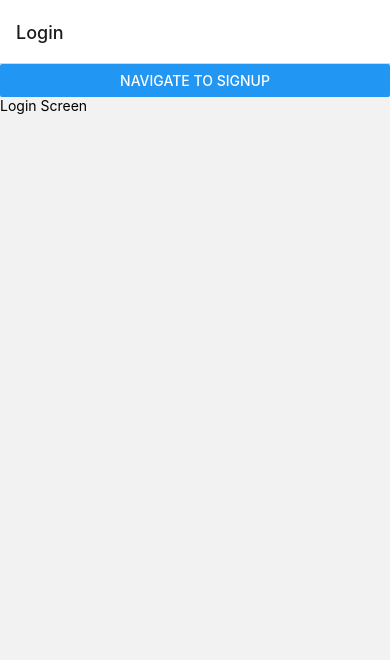
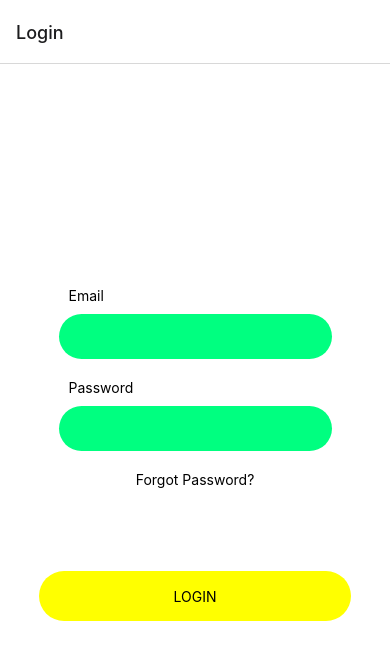
Before and after one commit to NishantSambyal/PracticsProject, a React Native app: screen /Login in a window 390 px wide. Shown: the top 660 px of the page. Built offline with nearby package versions, Linux system fonts and the light colour scheme.

Commit message:
Login & Dashboard file created

```diff
--- a/App.js
+++ b/App.js
@@ -4,6 +4,7 @@ import {NavigationContainer} from '@react-navigation/native';
 import {createNativeStackNavigator} from '@react-navigation/native-stack';
 import Login from './Login';
 import Signup from './Signup';
+import Dashboard from './Dashboard';
 
 const Stack = createNativeStackNavigator();
 
@@ -14,6 +15,7 @@ export default class App extends Component {
         <Stack.Navigator>
           <Stack.Screen name="Login" component={Login} />
           <Stack.Screen name="Signup" component={Signup} />
+          <Stack.Screen name="Dashboard" component={Dashboard}/>
         </Stack.Navigator>
       </NavigationContainer>
     );
--- /dev/null
+++ b/Dashboard.js
@@ -0,0 +1,94 @@
+
+import React from 'react';
+import{ StyleSheet,
+		Text,
+		View,
+		FlatList,
+	} from 'react-native';
+const DATA = [
+{
+	id:"1",
+	title:"Data Structures"
+},
+{
+	id:"2",
+	title:"STL"
+},
+{
+	id:"3",
+	title:"C++"
+},
+{
+	id:"4",
+	title:"Java"
+},
+{
+	id:"5",
+	title:"Python"
+},
+{
+	id:"6",
+	title:"CP"
+},
+{
+	id:"7",
+	title:"ReactJs"
+},
+{
+	id:"8",
+	title:"NodeJs"
+},
+{
+	id:"9",
+	title:"MongoDb"
+},
+{
+	id:"10",
+	title:"ExpressJs"
+},
+{
+	id:"11",
+	title:"PHP"
+},
+{
+	id:"12",
+	title:"MySql"
+},
+];
+
+const Item = ({title}) => {
+return(
+	<View style={styles.item}>
+	<Text>{title}</Text>
+	</View>
+);
+}
+
+export default function App() {
+
+
+const renderItem = ({item})=>(
+<Item title={item.title}/>
+);
+return (
+<View style={styles.container}>
+	<FlatList
+	data={DATA}
+	renderItem={renderItem}
+	keyExtractor={item => item.id}
+	/>
+</View>
+);
+}
+
+const styles = StyleSheet.create({
+container: {
+	marginTop:30,
+	padding:2,
+},
+item: {
+	padding: 20,
+	marginVertical: 8,
+	marginHorizontal: 16,
+},
+});
--- a/Login.js
+++ b/Login.js
@@ -1,16 +1,94 @@
-import {Button, Text, View} from 'react-native';
-import React, {Component} from 'react';
+import React, { Component } from 'react';
+import { View, Text, TextInput,StyleSheet, TouchableOpacity} from 'react-native';
 
 export default class Login extends Component {
+  constructor(props) {
+    super(props);
+    this.state = {
+    };
+  }
+
   render() {
     return (
-      <View>
-        <Button
-          title="Navigate to Signup"
-          onPress={() => this.props.navigation.navigate('Signup')}
+       <View style={styles.container}>
+     <View style={styles.labelView}>
+      <Text style={styles.label}>Email</Text>
+     </View>
+     <View style={styles.inputView}>
+      <TextInput
+          style={styles.TextInput}
+
         />
-        <Text>Login Screen</Text>
       </View>
+      <View style={styles.labelView}>
+      <Text style={styles.label}>Password</Text>
+     </View>
+      <View style={styles.inputView}>
+        <TextInput
+          style={styles.TextInput}
+
+        />
+      </View>
+
+      <TouchableOpacity>
+        <Text style={styles.forgot_button}>Forgot Password?</Text>
+      </TouchableOpacity>
+
+      <TouchableOpacity
+        style={styles.loginBtn}
+        onPress={() => this.props.navigation.navigate('Dashboard')}>
+        <Text style={styles.loginText}>LOGIN</Text>
+      </TouchableOpacity>
+    </View>
     );
   }
 }
+const styles = StyleSheet.create({
+  container: {
+    flex: 1,
+    backgroundColor: '#fff',
+    alignItems: 'center',
+    justifyContent: 'center',
+  },
+  labelView: {
+    marginBottom: 10,
+    width: '70%',
+
+  },
+  label: {
+    marginLeft: 10,
+
+
+  },
+
+  inputView: {
+    backgroundColor: '#00ff80',
+    borderRadius: 30,
+    width: '70%',
+    height: 45,
+    marginBottom: 20,
+    alignItems: 'center',
+  },
+
+  TextInput: {
+    height: 50,
+    flex: 1,
+    padding: 10,
+    marginLeft: 20,
+  },
+
+  forgot_button: {
+    height: 30,
+    marginBottom: 30,
+  },
+
+  loginBtn: {
+    width: '80%',
+    borderRadius: 25,
+    height: 50,
+    alignItems: 'center',
+    justifyContent: 'center',
+    marginTop: 40,
+    backgroundColor: '#ffff00',
+  },
+});
```
